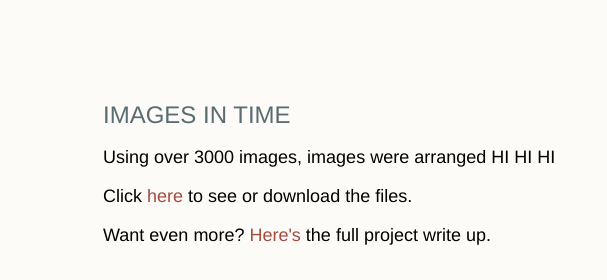
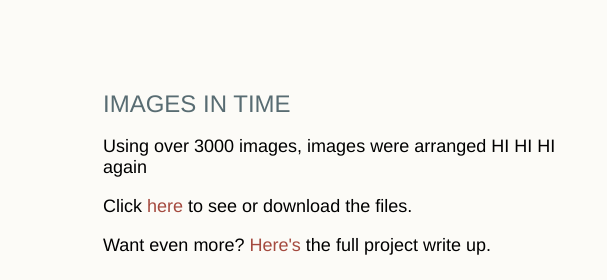
Before and after one commit to meg213/meg213.github.io, a Gatsby site: page /projectDescriptions in a window 1280 px wide. Shown: the part 5260-5540 px from the top of the page, 589-1196 px from the left. Built offline with nearby package versions, Linux system fonts and the light colour scheme; Gatsby itself is replaced by a stand-in of ours.

Commit message:
testing again

```diff
--- a/src/pages/projectDescriptions.js
+++ b/src/pages/projectDescriptions.js
@@ -139,7 +139,7 @@ const projectDescriptions = () => (
         </div>
       <div className="project-description">
         <div className="project-name"> Images in Time</div>
-        <p>Using over 3000 images, images were arranged HI HI HI
+        <p>Using over 3000 images, images were arranged HI HI HI again
         </p>
         <p>Click <a href="https://github.com/meg213/data_visualization" target="_blank" rel="noopener noreferrer">here</a> to see or download the files.</p>
         <p>Want even more? <a href={dataVis} target="_blank" rel="noopener noreferrer">Here's</a> the full project write up.</p>
```
Also changed, not shown: 2 other files.
